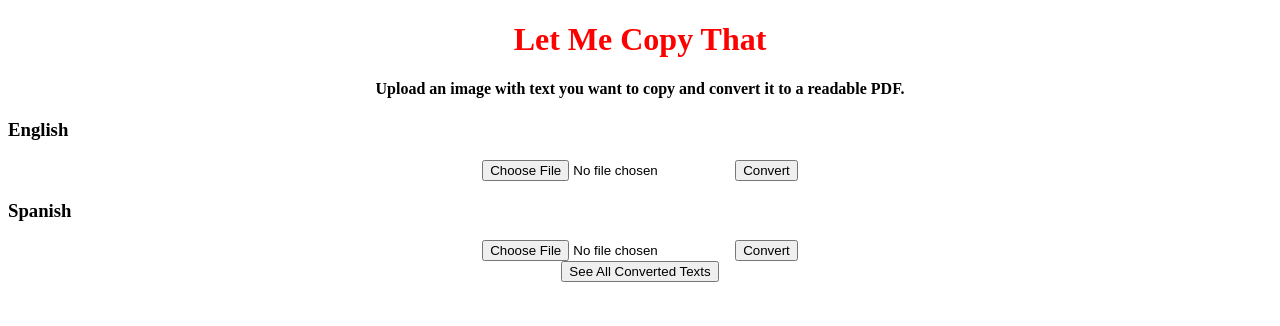
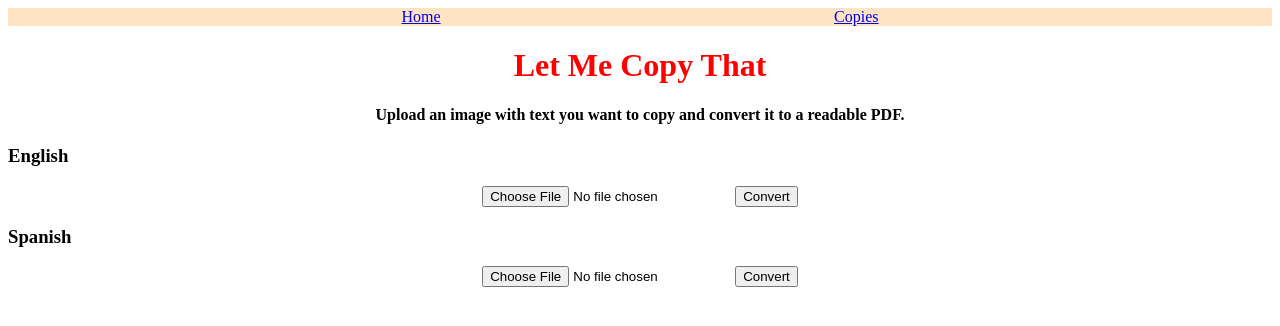
Before and after one commit to saba-mo/Copy-That, a Node server app: template views/index.ejs in a window 1280 px wide. Shown: the top 326 px of the page. Run offline with Node 20, Linux system fonts and the light colour scheme; the template is opened without the code that fills it, so the values that code supplies are empty; some libraries are stand-ins or nearby versions.

Commit message:
rendering db with ejs

```diff
--- a/app.js
+++ b/app.js
@@ -33,10 +33,12 @@ app.get("/copies", async (req, res, next) => {
   const copies = await Copy.findAll({
     attributes: ["text", "language"],
   });
-  res.json(copies);
-  // this is causing unhandledPromiseRejectionWarning error
-  // try to make this a navbar link instead
-  res.redirect("/copies");
+  const tagline = "Here are your searchable converted texts.";
+  // res.json(copies);
+  res.render("copies", {
+    copies: copies,
+    tagline: tagline,
+  });
 });
 
 app.post("/upload", (req, res) => {
@@ -89,9 +91,6 @@ app.get("/download", (req, res) => {
   const file = `${__dirname}/tesseract.js-ocr-result.pdf`;
   res.download(file);
 });
-// app.get("/uploads", (req, res) => {
-//   console.log("hey");
-// });
 
 // start up our server
 const PORT = 5000 || process.env.PORT;
--- a/db.js
+++ b/db.js
@@ -19,6 +19,9 @@ const Copy = db.define("copy", {
   language: {
     type: Sequelize.STRING,
   },
+  image: {
+    type: Sequelize.STRING,
+  },
 });
 
 module.exports = {
--- a/public/style.css
+++ b/public/style.css
@@ -13,3 +13,15 @@ form {
   display: flex;
   justify-content: center;
 }
+
+nav {
+  background-color: bisque;
+  display: flex;
+  justify-content: space-evenly;
+}
+
+.navbar {
+  background-color: bisque;
+  display: flex;
+  justify-content: space-evenly;
+}
--- /dev/null
+++ b/views/header.ejs
@@ -0,0 +1,4 @@
+<nav class="navbar">
+  <a class="nav-link" href="/">Home</a>
+  <a class="nav-link" href="/copies">Copies</a>
+</nav>
--- a/views/index.ejs
+++ b/views/index.ejs
@@ -7,6 +7,7 @@
     <link rel="stylesheet" href="/style.css" />
     <title>Let Me Copy That</title>
   </head>
+  <header><%- include('./header');%></header>
   <body>
     <div>
       <h1>Let Me Copy That</h1>
@@ -29,10 +30,6 @@
         <input type="file" name="avatar" />
         <button type="submit">Convert</button>
       </form>
-      <form action="/copies" method="GET">
-        <!-- <input type="file" name="avatar" /> -->
-        <button type="submit">See All Converted Texts</button>
-      </form>
     </div>
   </body>
 </html>
```
Also changed, not shown: views/copies.ejs (added, +22 -0 lines), 2 other files.
